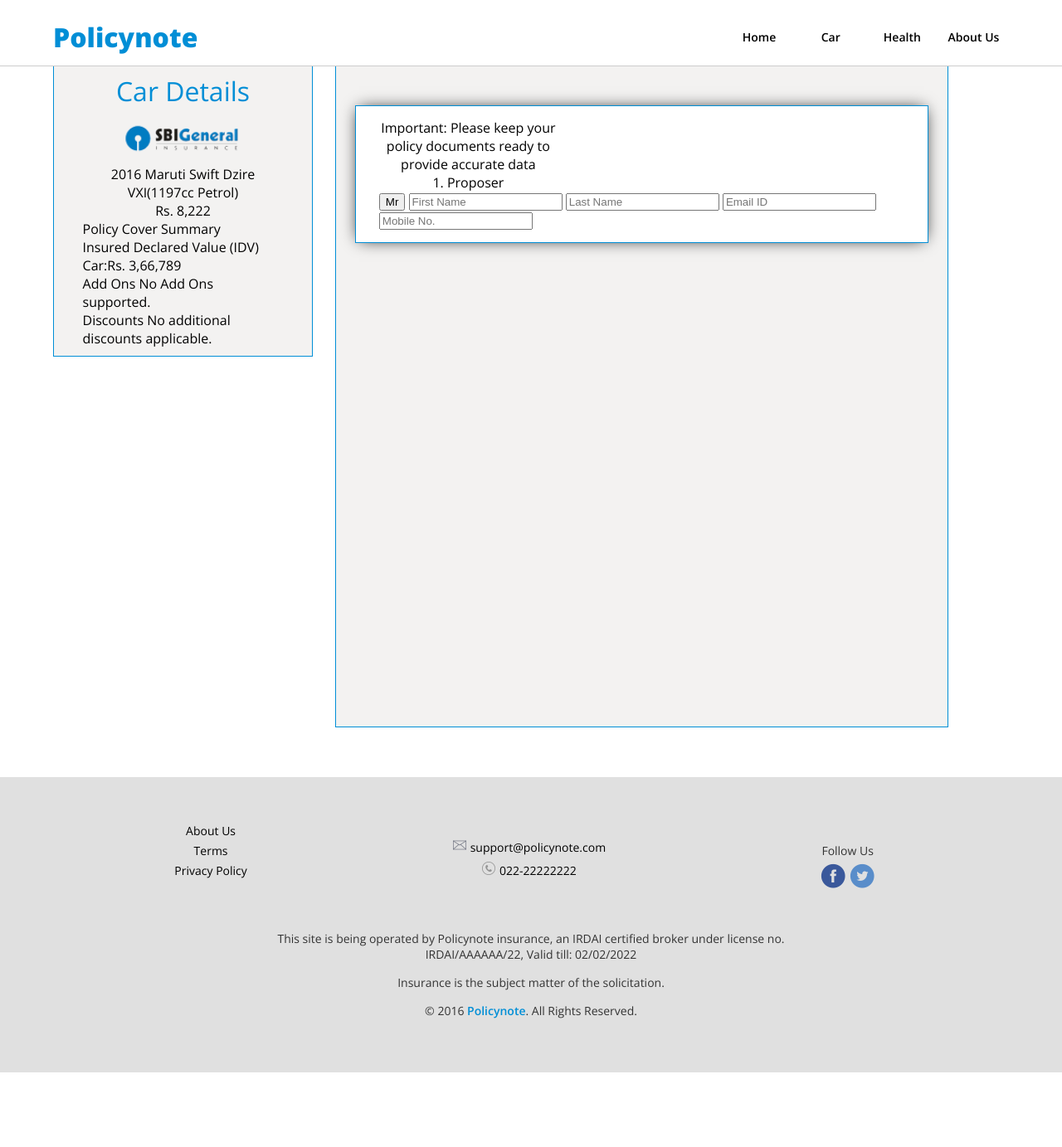
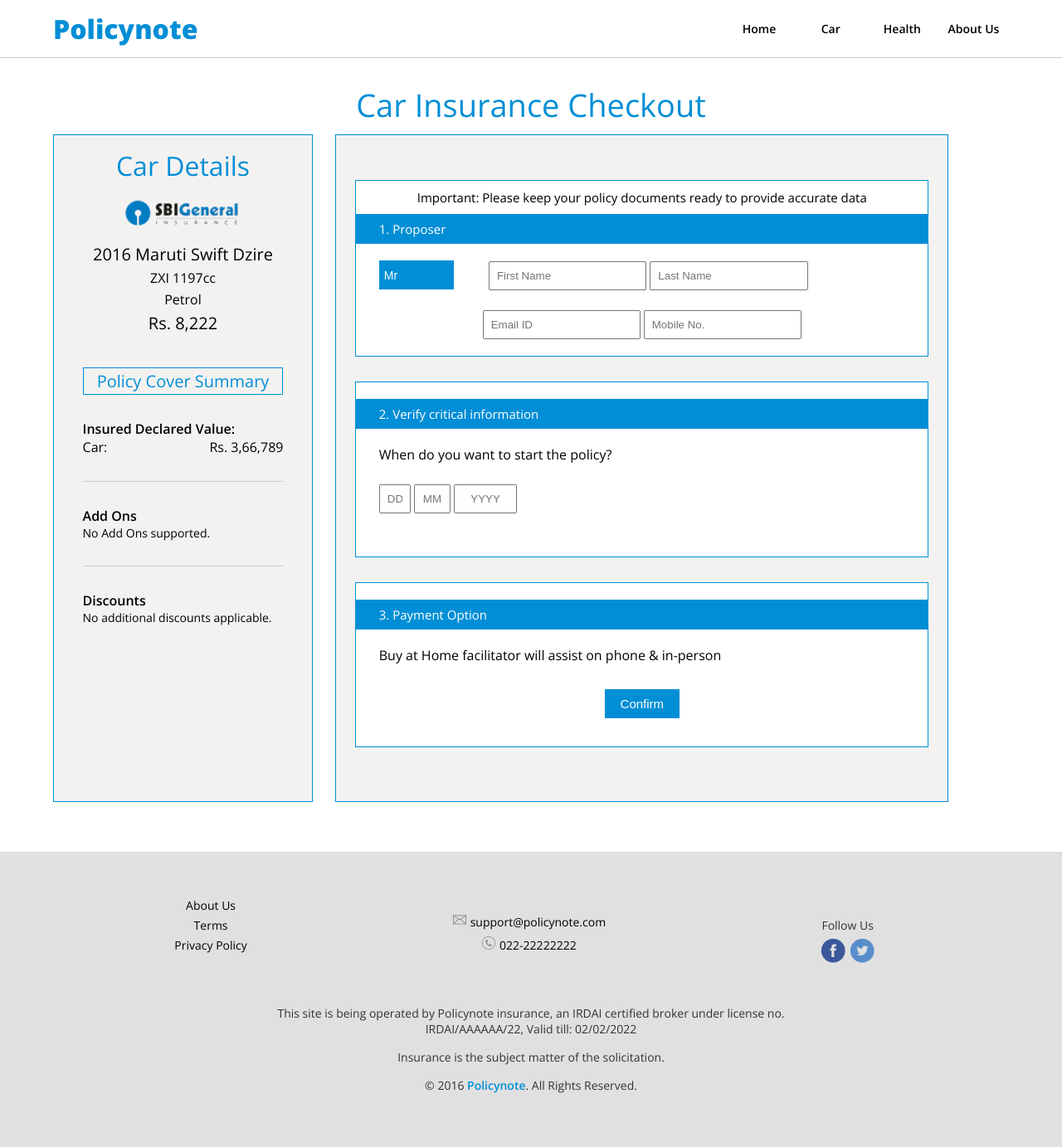
Before and after one commit to kishor-cosmodea/policynote, a PHP site: page /car-checkout.php in a window 1280 px wide. Shown: the whole page at 83% size. Before the commit the page ends 1293 px from the top, so only its background shows below. Run offline with PHP 8.4, Linux system fonts and the light colour scheme.

Commit message:
#15 Updated Car checkout page

```diff
--- a/assets/css/style.css
+++ b/assets/css/style.css
@@ -104,6 +104,7 @@ header {
   border-bottom: 1px solid #ccc;
   position: fixed;
   background-color: #fff;
+  top: 0;
 }
 
 .wrapper {
@@ -522,6 +523,10 @@ font-size: 26px;
   background: #fff;
 }
 
+.car-profile-content {
+  margin: 100px 0 0 0;
+}
+
 .car-profile-text h2,
 .health-profile-text h2,
 .car-chk-text h2 {
@@ -540,6 +545,7 @@ font-size: 26px;
   border: 1px solid #008ed6;
   padding: 10px 3%;
   background-color: #f3f2f1;
+  min-height: 783px;
 }
 
 .health-refine {
@@ -622,7 +628,8 @@ font-size: 26px;
 }
 
 .car-result-data,
-.health-result-data {
+.health-result-data,
+.car-chout-data {
   min-height: 755px;
   margin: 0 0 60px 2%;
   display: inline-block;
@@ -634,10 +641,16 @@ font-size: 26px;
 }
 
 .car-plan,
-.health-plan {
+.health-plan,
+.car-chout-plan {
   background: #fff;
   border: 1px solid #008ed6;
   padding: 10px 2%;
+}
+
+.car-chout-plan {
+  padding: 10px 0;
+  margin: 30px 0;
 }
 
 .car-plan div,
@@ -886,6 +899,123 @@ font-size: 26px;
 }
 
 .car-ch-ins span {
+  margin: 4px 0;
   display: block;
+  font-size: 16px;
 }
+
+.car-ch-ins span.car-ct-amt{
+  font-size: 20px;
+}
+
+.car-ch-idv, .car-ch-add, .car-ch-dis {
+  padding: 30px 0;
+  border-bottom: 1px solid #ccc;
+}
+
+.car-ch-idv h3, .car-ch-add h3, .car-ch-dis h3 {
+  font-weight: 600;
+}
+
+.car-ch-dis {
+  border: none;
+}
+
+.car-checkout p {
+  padding: 2px 0;
+  font-size: 20px;
+  color: #008ed6;
+  border: 1px solid #008ed6;
+  text-align: center;
+  margin: 40px 0 0 0;
+}
+
+.car-ch-idv .idv-right {
+  float: right;
+}
+
+.car-ch-add span, .car-ch-dis span {
+  display: block;
+  font-size: 14px;
+}
+
+.car-chout-plan p {
+  font-size: 15px;
+  text-align: center;
+}
+
+.car-chout-prop {
+  margin: 10px 0 10px 0;
+  padding: 8px 0 8px 4%;
+  color: #fff;
+  background: #008ed6;
+}
+
+.car-chout-prop p {
+  text-align: left;
+}
+
+.car-chout-user {
+  padding: 10px 4%;
+}
+
+.car-chout-user button {
+  margin: 0 38px 25px 0;
+  border: none;
+  width: 90px;
+  height: 35px;
+  font-size: 19px;
+  font-weight: 500;
+  outline: none;
+  color: #fff;
+  background: #008ed6;
+  font-size: 14px;
+  text-align: left;
+}
+
+.car-chout-user button:hover,
+.car-chout-buy button:hover {
+  background-color: #037cb9;
+}
+
+.car-chout-user input {
+  width: 30%;
+  padding: 8px;
+  box-sizing: border-box;
+}
+
+.car-chout-user p.ch-inp {
+  margin: 25px 0 32px 0;
+  text-align: left;
+}
+
+.car-chout-user #dd {
+  width: 6%;
+  text-align: center;
+}
+
+.car-chout-user #mm {
+  width: 7%;
+  text-align: center;
+}
+
+.car-chout-user #yyyy {
+  width: 12%;
+  text-align: center;
+}
+
+.car-chout-buy {
+  font-size: 15px;
+  text-align: center;
+}
+
+.car-chout-buy button {
+  font-size: 15px;
+  text-align: center;
+
+  margin: 30px 0 14px 0;
+  text-align: center;
+}
+
+
 /*content style end*/
--- a/car-checkout.php
+++ b/car-checkout.php
@@ -17,44 +17,68 @@ include("header.php");
 				</div>
 				<div class="car-ch-ins">
 					<img src="assets/images/sbi.png" alt="policy-logo">
-					<span>2016 Maruti Swift Dzire</span>
-					<span>VXI(1197cc Petrol)</span>
-					<span>Rs. 8,222</span>
+					<span class="car-ct-amt">2016 Maruti Swift Dzire</span>
+					<span>ZXI 1197cc</span>
+					<span>Petrol</span>
+					<span class="car-ct-amt">Rs. 8,222</span>
 				</div>
 				<p>Policy Cover Summary</p>
 				<div class="car-ch-idv">
-					<span>Insured Declared Value (IDV)</span>
-					<span>Car:</span><span>Rs. 3,66,789</span>
+					<h3>Insured Declared Value:</h3>
+					<span>Car:</span><span class="idv-right">Rs. 3,66,789</span>
 				</div>
 				<div class="car-ch-add">
-					<span>Add Ons</span>
+					<h3>Add Ons</h3>
 					<span>No Add Ons supported.</span>
 				</div>
 				<div class="car-ch-dis">
-					<span>Discounts</span>
+					<h3>Discounts</h3>
 					<span>No additional discounts applicable.</span>
 				</div>
 			</div>
-			<div class="car-result-data">
+			<div class="car-chout-data">
 
-				<div class="car-policy-plan">
+				<div class="car-chout-plan">
 					<p>Important: Please keep your policy documents ready to provide accurate data</p>
-					<div>
+					<div class="car-chout-prop">
 						<p>1. Proposer</p>
 					</div>
-					<div>
+					<div class="car-chout-user">
 						<button>Mr</button>
 						<input type="text" name="fname" placeholder="First Name">
 						<input type="text" name="lname" placeholder="Last Name">
-						<input type="text" name="email" placeholder="Email ID">
-						<input type="text" name="mobile" placeholder="Mobile No.">
+						<p><input type="text" name="email" placeholder="Email ID">
+							<input type="text" name="mobile" placeholder="Mobile No."></p>
+						</div>
+					</div>
+
+					<div class="car-chout-plan">
+						<div class="car-chout-prop">
+							<p>2. Verify critical information</p>
+						</div>
+						<div class="car-chout-user">
+							<span>When do you want to start the policy?</span>
+							<p class="ch-inp"><input id="dd" type="text" name="dd" placeholder="DD">
+								<input id="mm" type="text" name="mm" placeholder="MM">
+								<input id="yyyy" type="text" name="yyyy" placeholder="YYYY"></p>
+							</div>
+						</div>
+
+						<div class="car-chout-plan">
+							<div class="car-chout-prop">
+								<p>3. Payment Option</p>
+							</div>
+							<div class="car-chout-user">
+								<span>Buy at Home</span>
+								<span>facilitator will assist on phone & in-person</span>
+								<p class="car-chout-buy"><button>Confirm</button></p>
+							</div>
+						</div>
+
 					</div>
 				</div>
-
 			</div>
 		</div>
-	</div>
-</div>
-<!-- Content ends here -->
+		<!-- Content ends here -->
 
-<?php include("footer.php"); ?>
+		<?php include("footer.php"); ?>
```
Lines whose indentation alone changed are shown as unchanged.
